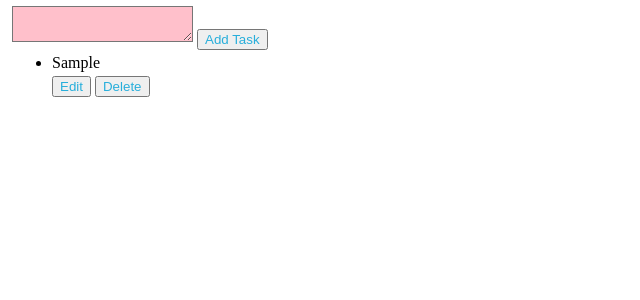
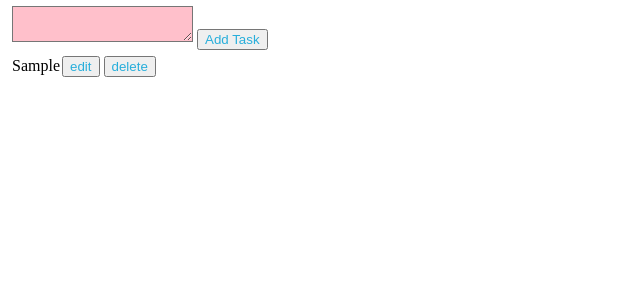
Before and after one commit to javeed-ahamed-khan/React-Assignment-5---Todo-List-React, a React app: page / in a window 1280 px wide. Both pictures are taken after typing "Sample" into the empty fields and a click on the button "Add Task". Shown: the top 300 px of the page, without its empty margins (0-640 px from the left). Built offline with nearby package versions, Linux system fonts and the light colour scheme.

Commit message:
ul tag removed

```diff
--- a/src/components/ListItems.js
+++ b/src/components/ListItems.js
@@ -5,7 +5,9 @@ const ListItems = ({ todo, deleteTask, editTask, updateTask }) => {
   const storeVal = (e) => {
     val = e.target.value;
   };
-  return todo.is_editing ? (
+  return (
+    <div className="list">
+      {todo.is_editing ? (
         <>
           <textarea
             className="editTask"
@@ -16,19 +18,21 @@ const ListItems = ({ todo, deleteTask, editTask, updateTask }) => {
             className="saveTask"
             onClick={() => updateTask(todo.todo_id, val)}
           >
-        Update
+            save
           </button>
         </>
       ) : (
         <>
-      <li className="list">{todo.todo_val}</li>
+          {todo.todo_val}
           <button className="edit" onClick={() => editTask(todo.todo_id)}>
-        Edit
+            edit
           </button>
           <button className="delete" onClick={() => deleteTask(todo.todo_id)}>
-        Delete
+            delete
           </button>
         </>
+      )}
+    </div>
   );
 };
 
--- a/src/components/TodoList.js
+++ b/src/components/TodoList.js
@@ -13,7 +13,7 @@ const TodoList = ({ todos, deleteTask, editTask, updateTask }) => {
       />
     );
   });
-  return <ul>{items}</ul>;
+  return <div>{items}</div>;
 };
 
 export default TodoList;
--- a/src/styles/App.css
+++ b/src/styles/App.css
@@ -15,10 +15,3 @@ button {
 textarea {
   background-color: pink;
 }
-
-.delete {
-  display: inline-block;
-}
-.editTask {
-  display: block;
-}
```
Lines whose indentation alone changed are shown as unchanged.
